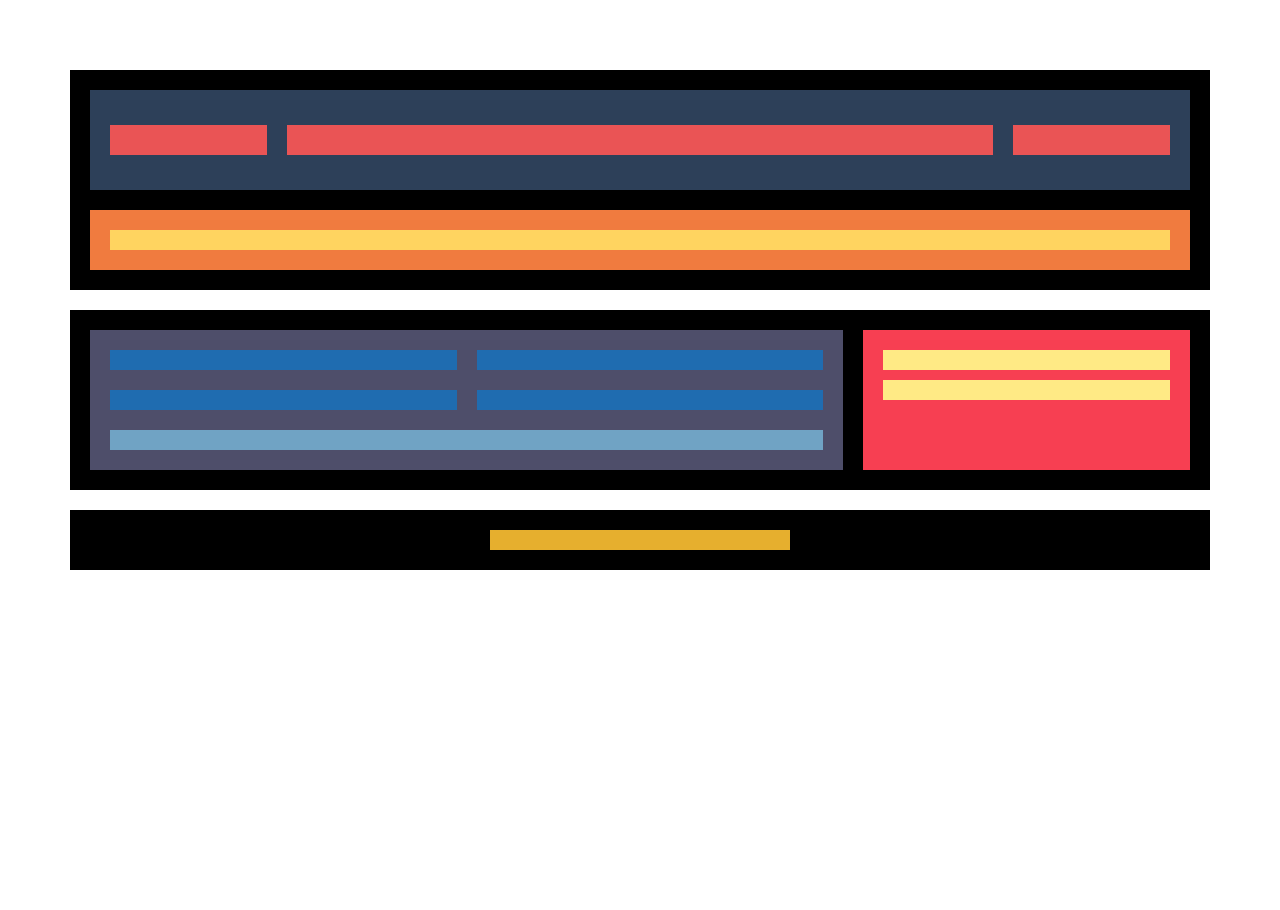
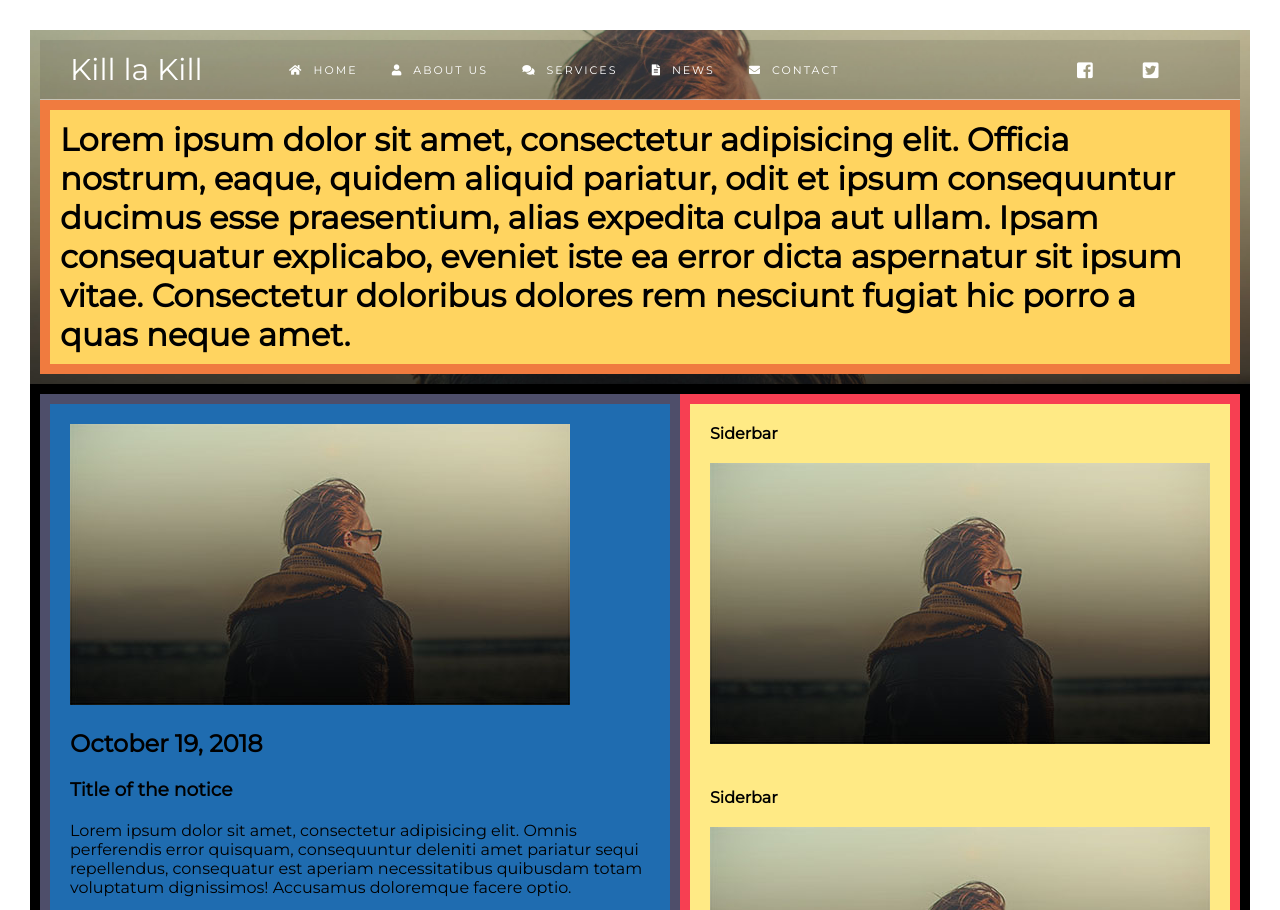
Before and after one commit to DeiverJC/css-responsive-layout, a plain HTML site: page index.html in a window 1280 px wide. Shown: the top 910 px of the page. Before the commit the page ends 800 px from the top, so only its background shows below. Drawn offline with Linux system fonts and the light colour scheme.

Commit message:
added html content

```diff
--- a/style.css
+++ b/css/style.css
@@ -1,39 +1,69 @@
 * {
-    margin: 10px;
+    margin: 0px;
     padding: 10px;
     box-sizing: border-box;
+}
+body {
+    font-family: 'Montserrat', sans-serif;
+}
+a {
+    text-decoration: none;
 }
 .container {
     display: flex;
     flex-flow: column nowrap;
 }
     .header {
-        background: #000;
+        background: url(../images/bg-2.jpg);
+        background-position: center;
+        background-attachment: contain;
+        background-size: cover;
         display: flex;
         flex-flow: column nowrap;
     }
         .menu {
-            background: #2d4059;
+            background: rgba(0, 0, 0, .1);
             display: flex;
-            height: 100px;
+            height: 60px;
             flex-flow: row nowrap;
             align-items: center;
+            border-bottom: 1px solid rgba(255, 255, 255, .5);
         }
             .logo {
-                background: #ea5455;
-                height: 30px;
                 flex: 1 1 auto;
             }
+                .logo a {
+                    color: #fff;
+                    font-size: 30px;
+                }
+                .logo a:hover {
+                    color: #343434;
+                }
             .nav {
-                background: #ea5455;
-                height: 30px;
                 flex: 5 1 auto;
             }
+                .nav a {
+                    color: #fff;
+                    font-size: 11px;
+                    padding: 0 10px;
+                    text-transform: uppercase;
+                    letter-spacing: 2px;
+                }
+                .nav a:hover {
+                    color: #343434;
+                }
             .social {
-                background: #ea5455;
-                height: 30px;
+                display: flex;
                 flex: 1 1 auto;
             }
+                .social a {
+                    font-size: 18px;
+                    color: #fff;
+                    padding: 0 5px;
+                }
+                .social a:hover {
+                    color: #343434;
+                }
         .principal-text {
             background: #f07b3f;
         }
--- a/index.html
+++ b/index.html
@@ -4,35 +4,88 @@
     <meta charset="UTF-8">
     <meta name="viewport" content="width=device-width, user-scalable=no, initial-scale=1.0, maximum-scale=1.0, minimum-scale=1.0">
     <title>Web responsive</title>
-    <link rel="stylesheet" href="style.css">
+    <link rel="stylesheet" href="https://use.fontawesome.com/releases/v5.4.1/css/all.css">
+    <link href="https://fonts.googleapis.com/css?family=Montserrat|Lora" rel="stylesheet">
+    <link rel="stylesheet" href="css/style.css">
 </head>
 <body>
     <div class="container">
         <header class="header">
             <div class="menu">
-                <div class="logo"></div>
-                <nav class="nav"></nav>
-                <div class="social"></div>
+                <div class="logo">
+                    <a href="#">
+                        Kill la Kill
+                    </a>
+                </div>
+                <nav class="nav">
+                    <a href="#"><i class="fas fa-home"></i>Home</a>
+                    <a href="#"><i class="fas fa-user"></i>About Us</a>
+                    <a href="#"><i class="fas fa-comments"></i>Services</a>
+                    <a href="#"><i class="fas fa-file-alt"></i>News</a>
+                    <a href="#"><i class="fas fa-envelope"></i>Contact</a>
+                </nav>
+                <div class="social">
+                    <div class="">
+                        <a href="#"><i class="fab fa-facebook-square"></i></a>
+                    </div>
+                    <div class="">
+                        <a href="#"><i class="fab fa-twitter-square"></i></a>
+                    </div>
+                </div>
             </div>
             <div class="principal-text">
-                <h1></h1>
+                <h1>Lorem ipsum dolor sit amet, consectetur adipisicing elit. Officia nostrum, eaque, quidem aliquid pariatur, odit et ipsum consequuntur ducimus esse praesentium, alias expedita culpa aut ullam. Ipsam consequatur explicabo, eveniet iste ea error dicta aspernatur sit ipsum vitae. Consectetur doloribus dolores rem nesciunt fugiat hic porro a quas neque amet.</h1>
             </div>
         </header>
         <section class="section">
             <div class="articles">
-                <article class="article"></article>
-                <article class="article"></article>
-                <article class="article"></article>
-                <article class="article"></article>
-                <nav class="pagination"></nav>
+                <article class="article">
+                    <img src="images/2.jpg" alt="">
+                    <h2>October 19, 2018</h2>
+                    <h3>Title of the notice</h3>
+                    <p>Lorem ipsum dolor sit amet, consectetur adipisicing elit. Omnis perferendis error quisquam, consequuntur deleniti amet pariatur sequi repellendus, consequatur est aperiam necessitatibus quibusdam totam voluptatum dignissimos! Accusamus doloremque facere optio.</p>
+                </article>
+                <article class="article">
+                    <img src="images/2.jpg" alt="">
+                    <h2>October 19, 2018</h2>
+                    <h3>Title of the notice</h3>
+                    <p>Lorem ipsum dolor sit amet, consectetur adipisicing elit. Omnis perferendis error quisquam, consequuntur deleniti amet pariatur sequi repellendus, consequatur est aperiam necessitatibus quibusdam totam voluptatum dignissimos! Accusamus doloremque facere optio.</p>
+                </article>
+                <article class="article">
+                    <img src="images/2.jpg" alt="">
+                    <h2>October 19, 2018</h2>
+                    <h3>Title of the notice</h3>
+                    <p>Lorem ipsum dolor sit amet, consectetur adipisicing elit. Omnis perferendis error quisquam, consequuntur deleniti amet pariatur sequi repellendus, consequatur est aperiam necessitatibus quibusdam totam voluptatum dignissimos! Accusamus doloremque facere optio.</p>
+                </article>
+                <article class="article">
+                    <img src="images/2.jpg" alt="">
+                    <h2>October 19, 2018</h2>
+                    <h3>Title of the notice</h3>
+                    <p>Lorem ipsum dolor sit amet, consectetur adipisicing elit. Omnis perferendis error quisquam, consequuntur deleniti amet pariatur sequi repellendus, consequatur est aperiam necessitatibus quibusdam totam voluptatum dignissimos! Accusamus doloremque facere optio.</p>
+                </article>
+                <nav class="pagination">
+                    <a href="#">Home</a>
+                    <a href="#">1</a>
+                    <a href="#">2</a>
+                    <a href="#">3</a>
+                    <a href="#">End</a>
+                </nav>
             </div>
             <aside class="aside">
-                <div class="sidebar"></div>
-                <div class="sidebar"></div>
+                <div class="sidebar">
+                    <h4>Siderbar</h4>
+                    <img src="images/2.jpg" alt="">
+                </div>
+                <div class="sidebar">
+                    <h4>Siderbar</h4>
+                    <img src="images/2.jpg" alt="">
+                </div>
             </aside>
         </section>
         <footer class="footer">
-            <nav class="copy"></nav>
+            <nav class="copy">
+                <a href="#">Kill la Kill &copy 2018</a>
+            </nav>
         </footer>
     </div>
 </body>
```
Also changed, not shown: images/2.jpg (added), images/bg-1.jpg (added), images/bg-2.jpg (added), images/logo-1.png (added), images/logo.png (added).
